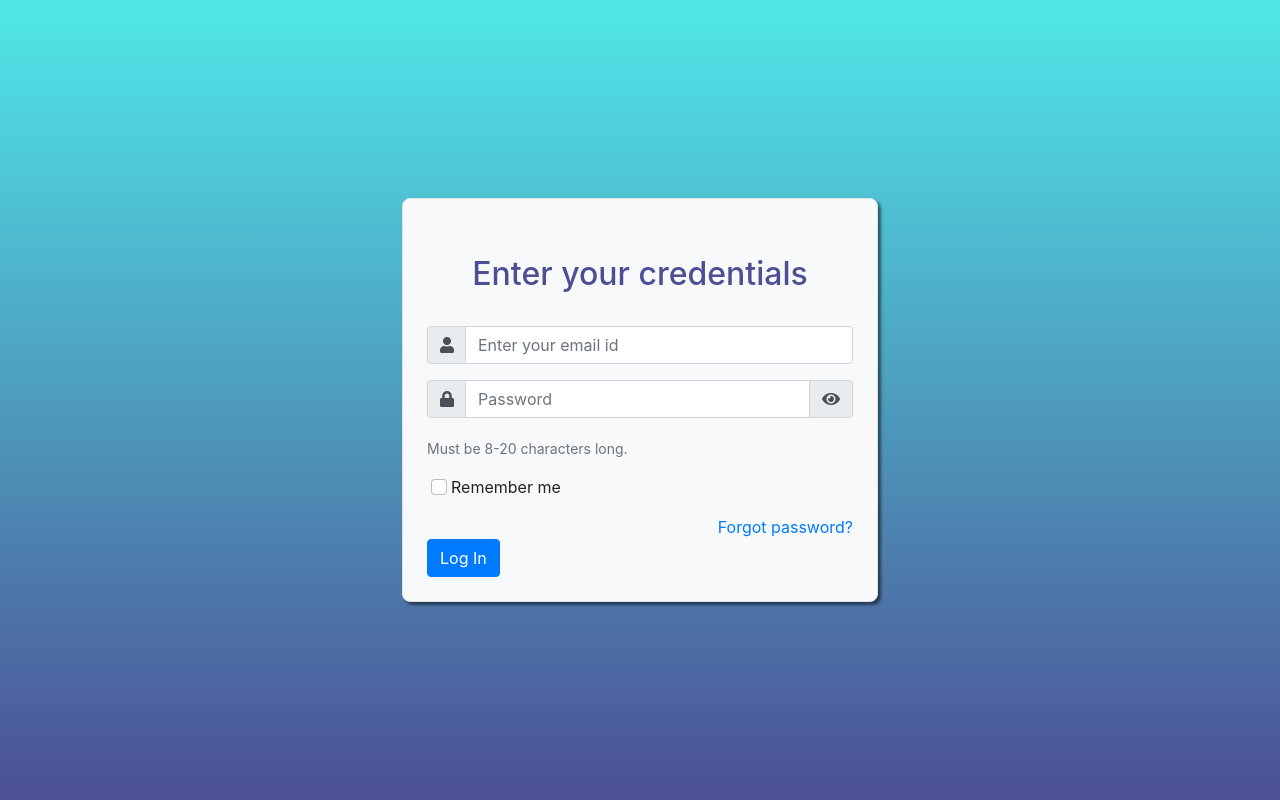
After one commit to swapneethpunna/CMS, a Django app: template CMS_Project/templates/core/login.html in a window 1280 px wide. The commit adds this page. Run offline with Django 4.2, Linux system fonts and the light colour scheme; the template is opened without the code that fills it, so the values that code supplies are empty; some libraries are stand-ins or nearby versions.

Commit message:
email django

```diff
--- /dev/null
+++ b/CMS_Project/CMS_Project/static/javascript/login.js
@@ -0,0 +1,31 @@
+//password showing and hiding
+const eye = document.querySelector("#eye");
+var pw = document.querySelector("#password");
+
+eye.addEventListener("click", function () {
+    if (!eye.classList.contains("fa-eye-slash")) {
+        eye.classList.add("fa-eye-slash");
+        pw.setAttribute("type", "text");
+    } else {
+        eye.classList.remove("fa-eye-slash");
+        pw.setAttribute("type","password");
+    }
+ });
+
+// validating email address
+
+var emailid= document.querySelector("#emailid");
+const signinbtn = document.querySelector("#signin");
+const reg = /^([A-Za-z0-9_\-\.])+\@([A-Za-z0-9_\-\.])+\.([A-Za-z]{2,4})$/;
+
+signinbtn.addEventListener("click", function(e) {
+    if(reg.test(emailid.value) === false){
+        alert("Invalid Email Address");
+    }else if(pw.value.length<8){
+        alert("Password length should greater than 8 characters");
+    }else{
+        location.href='catalog.html';
+    }
+    //not to submit form
+    e.preventDefault();
+});
--- a/CMS_Project/CMS_Project/static/javascript/base.js
+++ b/CMS_Project/CMS_Project/static/javascript/reg.js
@@ -116,5 +116,4 @@ function validate() {
         alert("password length should be more 8 characters");
     return false;
     }
-
     }
--- /dev/null
+++ b/CMS_Project/CMS_Project/static/styles/login.css
@@ -0,0 +1,18 @@
+.formm {
+    width: 500px;
+    max-width: 100%;
+}
+
+body {
+    background:linear-gradient(360deg, #4c4f94 , #4fe8e8);
+}
+
+.title{
+    text-align: center;
+    justify-content: center;
+    align-items: center;
+}
+
+form{
+    border-radius: 8px;
+}
--- a/CMS_Project/cmsapp/urls.py
+++ b/CMS_Project/cmsapp/urls.py
@@ -1,6 +1,7 @@
+from django.shortcuts import redirect, render
 from django.urls import path
-from .views import *
+from . import views
 
 urlpatterns =[
-    path('', form , name= 'form')
+    path('', views.form , name= 'form')
 ]
--- /dev/null
+++ b/CMS_Project/templates/core/login.html
@@ -0,0 +1,73 @@
+{% load static %}
+<!DOCTYPE html>
+<html lang="en">
+
+<head>
+    <meta charset="UTF-8">
+    <meta http-equiv="X-UA-Compatible" content="IE=edge">
+    <meta name="viewport" content="width=device-width, initial-scale=1.0">
+    <link href="https://cdn.jsdelivr.net/npm/bootstrap@5.1.3/dist/css/bootstrap.min.css" rel="stylesheet"
+        integrity="sha384-1BmE4kWBq78iYhFldvKuhfTAU6auU8tT94WrHftjDbrCEXSU1oBoqyl2QvZ6jIW3" crossorigin="anonymous">
+    <title>CMS | log in</title>
+    <script src="https://cdn.jsdelivr.net/npm/@popperjs/core@2.10.2/dist/umd/popper.min.js"
+        integrity="sha384-7+zCNj/IqJ95wo16oMtfsKbZ9ccEh31eOz1HGyDuCQ6wgnyJNSYdrPa03rtR1zdB"
+        crossorigin="anonymous"></script>
+    <script src="https://cdn.jsdelivr.net/npm/bootstrap@5.1.3/dist/js/bootstrap.min.js"
+        integrity="sha384-QJHtvGhmr9XOIpI6YVutG+2QOK9T+ZnN4kzFN1RtK3zEFEIsxhlmWl5/YESvpZ13"
+        crossorigin="anonymous"></script>
+    <link rel="stylesheet" href="https://cdn.jsdelivr.net/npm/bootstrap@4.6.0/dist/css/bootstrap.min.css" integrity="sha384-B0vP5xmATw1+K9KRQjQERJvTumQW0nPEzvF6L/Z6nronJ3oUOFUFpCjEUQouq2+l" crossorigin="anonymous" />
+    <link rel="stylesheet" href="https://use.fontawesome.com/releases/v5.7.2/css/all.css" integrity="sha384-fnmOCqbTlWIlj8LyTjo7mOUStjsKC4pOpQbqyi7RrhN7udi9RwhKkMHpvLbHG9Sr" crossorigin="anonymous" />
+    <link rel="stylesheet" href="{% static 'styles/login.css' %}">
+</head>
+<body>
+    <div class="container">
+        <div class="row d-flex justify-content-center align-items-center m-0" style="height: 100vh;">
+          <div class="formm">
+            <form method="post" id="login" autocomplete="off" class="bg-light border p-4" style="box-shadow:3px 3px 3px rgba(0,0,0,0.5);">
+                {% csrf_token %}
+                <h2 class="title my-3 py-3 " style="color:#4c4f94; font-weight:550;">Enter your credentials</h2>
+              <div class="form-row">
+                <div class="col-12">
+                  <div class="input-group mb-3">
+                    <div class="input-group-prepend">
+                      <span class="input-group-text" id="basic-addon1"><i class="fas fa-user"></i></span>
+                    </div>
+                    <input type="email" class="input form-control" id="emailid" placeholder="Enter your email id" aria-label="Username" aria-describedby="basic-addon1" />
+                  </div>
+                </div>
+                <div class="col-12">
+                  <div class="input-group mb-3">
+                    <div class="input-group-prepend">
+                      <span class="input-group-text" id="basic-addon1"><i class="fas fa-lock"></i></span>
+                    </div>
+                    <input type="password" class="input form-control" id="password" placeholder="Password" required="true" aria-label="password" aria-describedby="passwordHelpBlock" >
+                    <div class="input-group-append">
+                      <span class="input-group-text";">
+                        <i class="fas fa-eye" id="eye"></i>
+                      </span>
+                    </div>
+                  </div>
+                </div>
+                <div class="col-12">
+                  <p id="passwordHelpInline" class="form-text"> Must be 8-20 characters long. </p>
+                </div>
+                <div class="col-12">
+                    <div class="container px-4">
+                        <input type="checkbox" class="form-check-input " id="exampleCheck1">
+                        <label class="form-check-label" for="exampleCheck1">Remember me</label>
+                    </div>
+                </div>
+                <div class="col-sm-12 pt-3 text-right">
+                   <a href="#">Forgot password?</a>
+                </div>
+                <div class="col-12">
+                  <button class="btn btn-primary" type="submit" id = "signin" name="signin">Log In</button>
+                </div>
+              </div>
+            </form>
+          </div>
+        </div>
+      </div>
+    <script src="{% static 'javascript/login.js' %}"></script>
+</body>
+</html>
```
Also changed, not shown: CMS_Project/cmsapp/views.py (+14 -5 lines), CMS_Project/templates/core/heading.html (deleted, +0 -26 lines), CMS_Project/templates/core/reg.html (renamed from CMS_Project/templates/core/base.html, +13 -3 lines).
